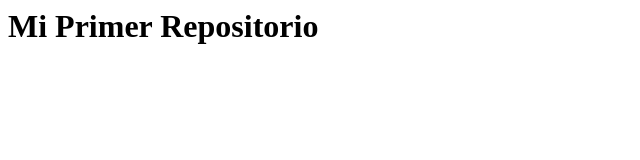
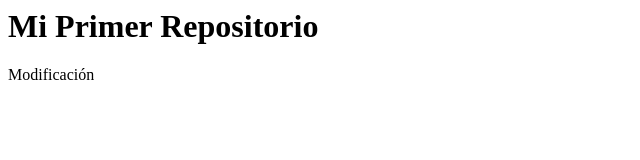
Before and after one commit to gomez07aziel/Primer_Repositorio, a plain HTML site: page index.html in a window 1280 px wide. Shown: the full height of the page, 0-640 px from the left. Drawn offline with Linux system fonts and the light colour scheme.

Commit message:
actualizzación de la página

```diff
--- a/index.html
+++ b/index.html
@@ -8,5 +8,6 @@
           </head>
           <body>
               <h1>Mi Primer Repositorio</h1>
+              <p>Modificación</p>
           </body>
       </html>
```
